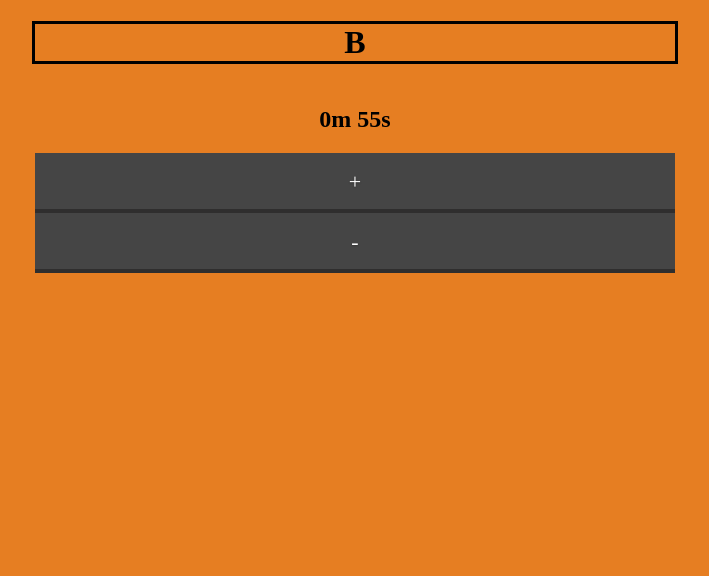
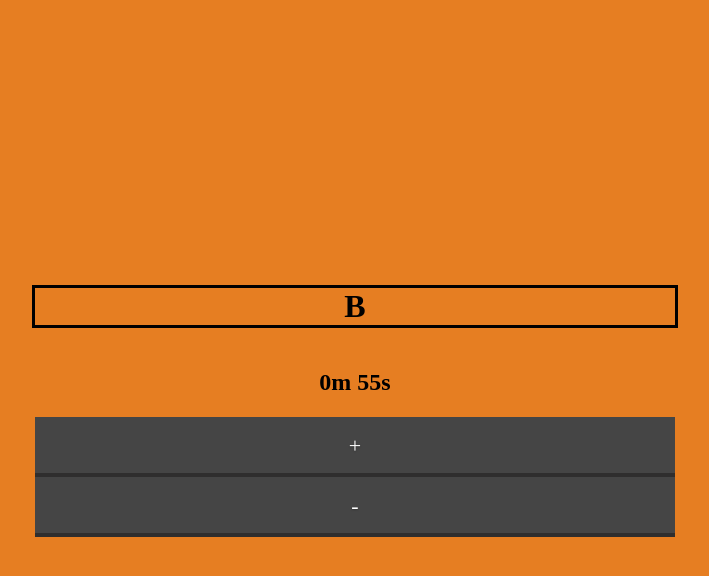
Before and after one commit to emjames/talk-timer, a plain HTML site: page index.html in a window 1280 px wide. Shown: the whole page, without its empty margins (285-994 px from the left). Drawn offline with nearby package versions, Linux system fonts and the light colour scheme.

Commit message:
Page fills the entire screen. Update title

```diff
--- a/index.html
+++ b/index.html
@@ -2,7 +2,7 @@
 <html lang="en" >
 <head>
   <meta charset="UTF-8">
-  <title>CodePen - Talk timer</title>
+  <title>Talk timer</title>
   <link rel="stylesheet" href="https://cdnjs.cloudflare.com/ajax/libs/normalize/5.0.0/normalize.min.css">
   <link rel="stylesheet" href="src/style.css">
   <script type="text/javascript" src="src/index.js"></script>
--- a/src/style.css
+++ b/src/style.css
@@ -1,8 +1,10 @@
-body {
+html, body {
   display: flex;
   justify-content: center;
   align-items: center;
   flex-direction: column;
+  height: 100%;
+  width: 100%;
 }
 
 #name {
```
